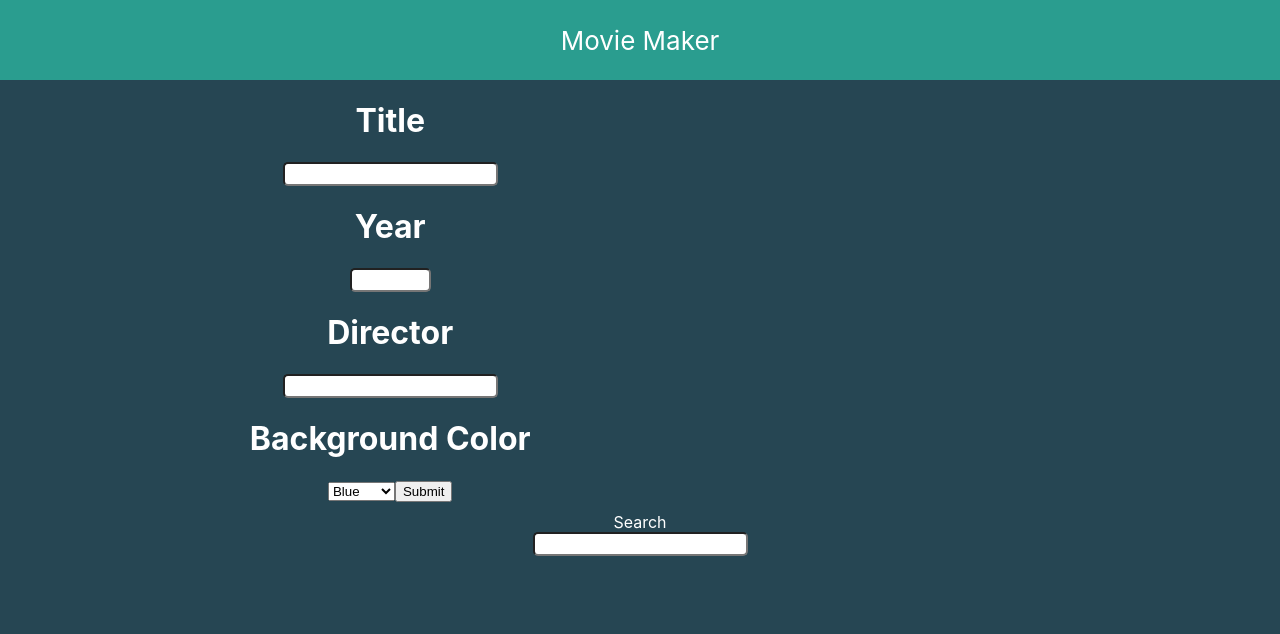
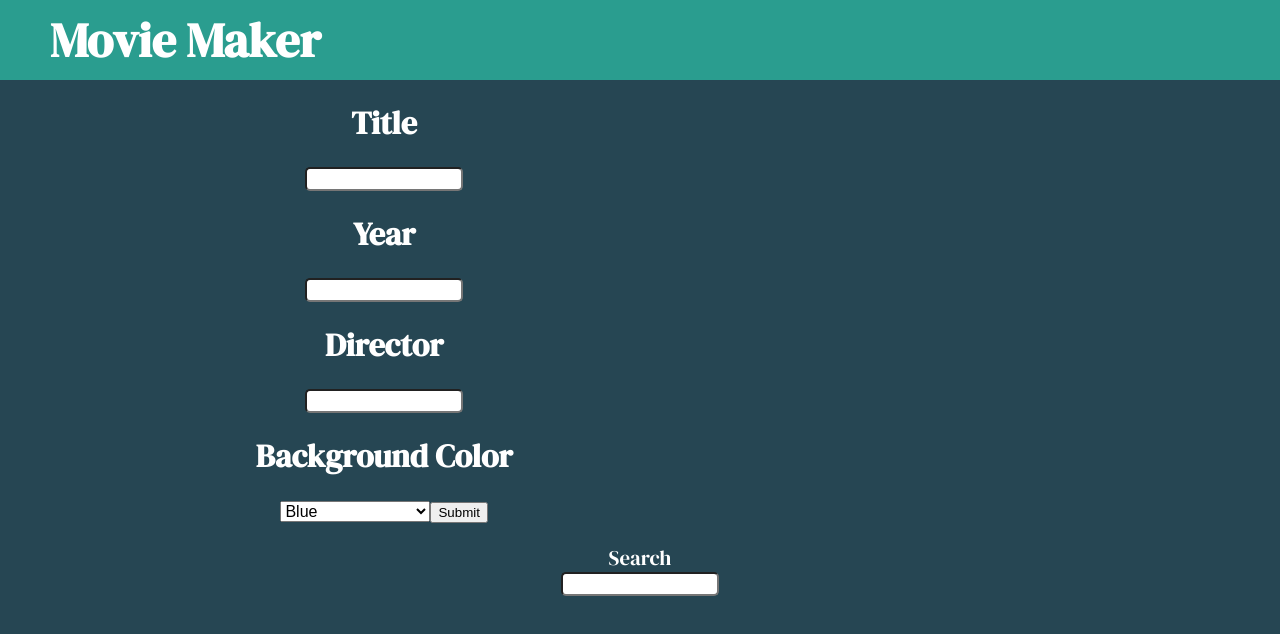
Before and after one commit to belliott15/2.8-Movie-List-Maker-React, a React (Create React App) app: page / in a window 1280 px wide. Shown: the top 634 px of the page. Built offline with nearby package versions, Linux system fonts and the light colour scheme; the HTML template or start-up script is replaced by a standard one.

Commit message:
stlying and adjusting inputs and selctors

```diff
--- a/src/App.css
+++ b/src/App.css
@@ -1,3 +1,4 @@
+@import url('https://fonts.googleapis.com/css2?family=DM+Serif+Display&display=swap');
 body{
   --color1: #264653;
   --color2: #2a9d8f;
@@ -5,6 +6,7 @@ body{
   --color4: #f4a261;
   --color5: #e76f51;
   background-color: #264653;
+  font-family: 'DM Serif Display', Arial, Helvetica, sans-serif;
 }
 
 .App {
@@ -18,10 +20,14 @@ body{
   height: 5rem;
   display: flex;
   flex-direction: column;
-  align-items: center;
+  align-items: flex-start;
   justify-content: center;
   font-size: calc(10px + 2vmin);
   color: white;
+  font-size: 3rem;
+  font-weight: 700;
+  padding-left: 50px;
+  background-image: './film.png';
 }
 
 .top-half{
@@ -36,7 +42,8 @@ body{
   align-items: center;
   flex-wrap: wrap;
   flex-direction: column;
-  margin: 10px;
+  margin-top: 20px;
+  font-size: 1.3rem;
 }
 
 .movie-list{
@@ -61,4 +68,10 @@ body{
 input{
   border-radius: 5px;
   font-size: 1rem;
+  width: 150px;
 }
+
+select{
+  width: 150px;
+  font-size: 1rem;
+}
--- a/src/App.js
+++ b/src/App.js
@@ -1,4 +1,5 @@
 import { useState, useEffect } from 'react';
+import Header from './Header';
 import MovieForm from './MovieForm';
 import MovieList from './MovieList';
 import Movie from './Movie';
@@ -53,9 +54,7 @@ function App() {
 
   return (
     <div className="App">
-      <header className="App-header">
-        Movie Maker
-      </header>
+      <Header text={'Movie Maker'}/>
       <main>
         <div className='top-half'>
           <MovieForm
--- /dev/null
+++ b/src/Header.js
@@ -0,0 +1,7 @@
+import React from 'react';
+
+export default function Header({ text }) {
+  return (
+    <div className='App-header'>{text}</div>
+  );
+}
--- a/src/Movie.js
+++ b/src/Movie.js
@@ -3,10 +3,10 @@ import React from 'react';
 export default function Movie({ movie, handleDeleteMovie }) {
   return (
     <div>
-      {movie.title || movie.year || movie.director ? <div className='movie-card' style={{ background: movie.color }} onClick={() => handleDeleteMovie(movie.title)}>
+      {movie.title || movie.year || movie.director ? <div className='movie-card' style={{ background: movie.color, color: 'black' }} onClick={() => handleDeleteMovie(movie.title)}>
         <h2>{movie.title}</h2>
         <h3>{movie.year}</h3>
-        {movie.director ? <h5>Directed by:{movie.director}</h5> : ''}
+        {movie.director ? <h4>Directed by:{movie.director}</h4> : ''}
       </div> : '' }
     </div>
   );
```
Also changed, not shown: public/film.png (added), src/MovieForm.js (line endings or trailing spaces).
